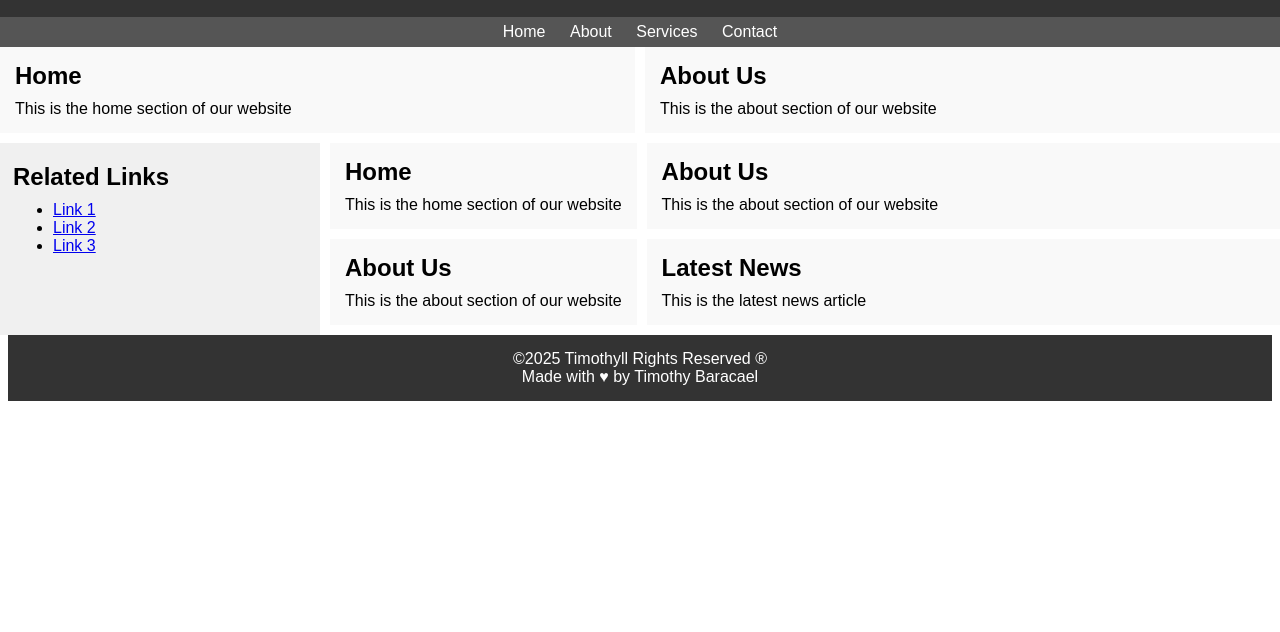
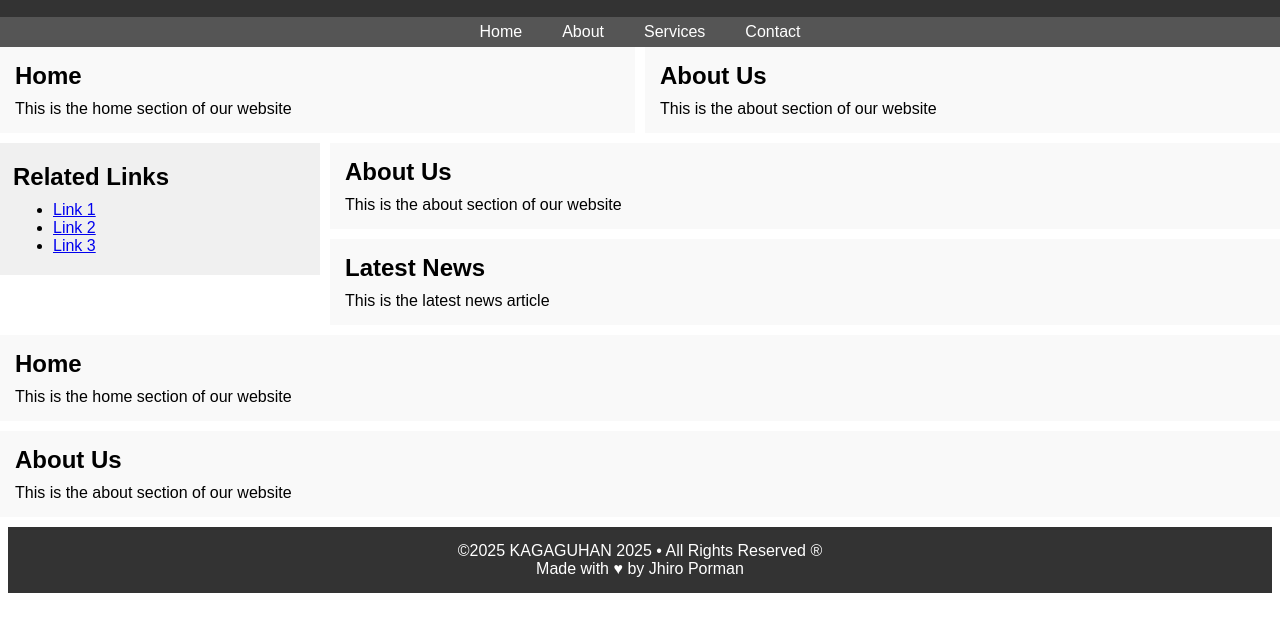
Before and after one commit to TimothyBaracael1728/Lec-1, a plain HTML site: page semanticflexbox.html in a window 1280 px wide. Shown: the part 88-720 px from the top of the page. Drawn offline with Linux system fonts and the light colour scheme.

Commit message:
Updated new semantic flex box

```diff
--- a/semanticflexbox.css
+++ b/semanticflexbox.css
@@ -1,15 +1,16 @@
+
 *{
     margin: 0px;
     padding: 0px;
-    font-family:Arial, Helvetica, sans-serif;}
-
+    font-family: Arial, Helvetica, sans-serif;
+}
 
 .box-1{
-    background-color:cornflowerblue ;
+   background-color: cornflowerblue;
    font-size: 50px;
    padding: 50px;
    margin-top: 50px;
-    border: 5px groove rgb(38, 37, 121);
+   border: 5px groove rgb(38,37,121);
    text-align: center;
 }
 
@@ -18,7 +19,7 @@
     padding: 6px;
 }
 
-    header h1 {
+header h1{
    padding-bottom: 10px;
 }
 
@@ -26,7 +27,6 @@
     text-align: center;
     padding: 20px;
     color: white;
-
 }
 
 nav ul{
@@ -37,24 +37,22 @@
 nav ul li {
     display: inline;
     margin: 5px;
-
 }
 
-    nav ul li a{
+nav ul li a {
    text-decoration: none;
    color: white;
    padding: 5px 5px;
-        transition: background-color 0.8s, color 0.8s;
+   transition:background-color 0.8s, color 0.8s;
 }
 
-    nav ul li a:hover{
+nav ul li :hover {
     background-color: white;
     color: #555;
 }
 
 section h2 {
     padding-bottom: 10px;
-
 }
 
 article h2 {
@@ -62,23 +60,19 @@
 }
 
 section {
-
     margin-bottom: 10px;
     padding: 15px;
     background-color: #f9f9f9;
 }
 
 article {
-
     margin-bottom: 10px;
     padding: 15px;
     background-color: #f9f9f9;
 }
 
 aside ul {
-
     padding-left: 40px;
-
 }
 
 aside h2 {
@@ -89,10 +83,9 @@
     padding: 20px;
     padding-left: 13px;
     padding-right: 20px;
-        text-align:start ;
+    text-align: start;
     background-color: #f0f0f0;
     flex: 0 0 25%;
-
 }
 
 footer {
@@ -100,22 +93,25 @@
     margin-top: 0px;
     margin-bottom: 10px;
     padding: 15px;
-        background-color:#333;
+    background-color: #333;
     text-align: center;
     color: white;
+    text-align: center;
+    background-color: #333;
+    color: white;
+    padding: 15px 0;
 }
 
 *{
     box-sizing: border-box;
 }
 
-    .flex-container{
+.flex-container {
     display: flex;
     justify-content: center;
     align-items: center;
     gap: 10px;
-    flex-direction:row;
-
+    flex-direction: row;
 }
 
 .flex-items-1 {
@@ -126,16 +122,47 @@
     flex-grow: 1;
 }
 
-    .flex-container-1{
+.flex-container-1 {
     display: flex;
     flex-direction: row;
     gap: 10px;
 }
 
-    .main_content{
+.main_content {
     flex-grow: 1;
 }
 
-    .flex-container-2{
+.flex-container-2 {
     gap: 10px;
 }
+
+header {
+    text-align: center;
+    color: white;
+    padding: 20px;
+}
+
+nav ul {
+    display: flex;
+    justify-content: center;
+    list-style: none;
+    padding: 0;
+}
+nav ul li {
+    margin: 0 15px;
+}
+
+.flex-container-1 {
+    display: flex;
+    align-items: flex-start; /
+    gap: 10px;
+}
+
+aside {
+    width: 25%;
+    text-align: left;
+}
+
+.main_content {
+    flex: 1;
+    text-align: justify}
--- a/semanticflexbox.html
+++ b/semanticflexbox.html
@@ -3,7 +3,7 @@
 <head>
     <meta charset="UTF-8">
     <meta name="viewport" content="width=device-width, initial-scale=1.0">
-    <title>Document</title>
+    <title>WEBSITE NI POR!!!</title>
     <link rel="stylesheet" href="semanticflexbox.css">
 </head>
 <body>
@@ -38,14 +38,6 @@
 </ul>
 </aside>
 
-
-
-<main class="flex-container-2">
-    <section class="flex-items-1">
-        <h2>Home</h2><p>This is the home section of our website</p></section>
-    <section class="flex-items-2">
-        <h2>About Us</h2><p>This is the about section of our website</p></section>
-    </main>
     <main class="main_content"><section>
         <h2>About Us</h2>
         <p>This is the about section of our website</p>
@@ -57,9 +49,17 @@
     </article>
     </main>
 </main>
+
+<main class="flex-container-2">
+    <section class="flex-items-1">
+        <h2>Home</h2><p>This is the home section of our website</p></section>
+    <section class="flex-items-2">
+        <h2>About Us</h2><p>This is the about section of our website</p></section>
+    </main>
+
 <footer>
-    <p>&copy;2025 Timothyll Rights Reserved &reg;
-    <p>Made with &hearts; by Timothy Baracael</p>
+    <p>&copy;2025 KAGAGUHAN 2025 &bull; All Rights Reserved &reg;
+    <p>Made with &hearts; by Jhiro Porman</p>
     </p>
 </footer>
 
```
Lines whose indentation alone changed are shown as unchanged.
